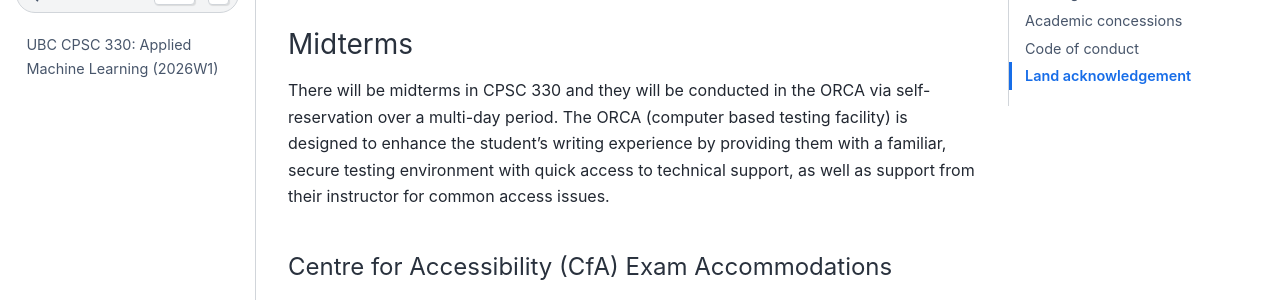
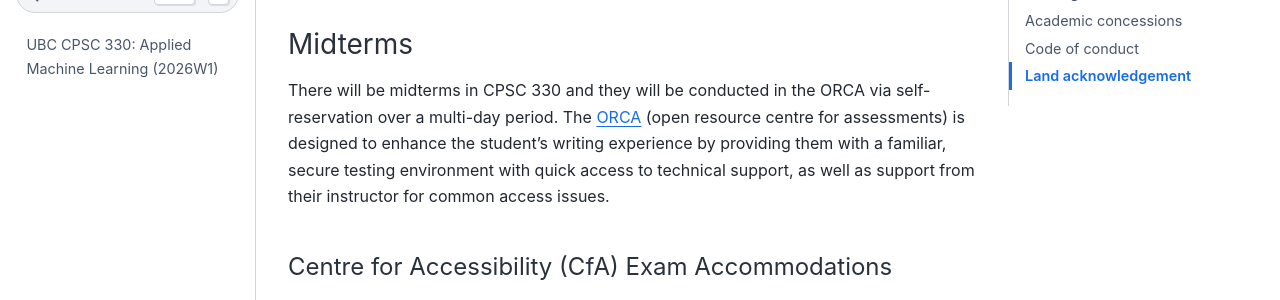
Before and after one commit to UBC-CS/cpsc330-2026W1, a Jupyter Book: the page built from syllabus.md, in a window 1280 px wide and 900 px high, scrolled down 5443 px. Shown: the part 180-480 px from the top of the window. Built offline with Jupyter Book 1.0.4 settings and Sphinx 7.4.7 and the Sphinx Book theme 1.1.4, drawn with Linux system fonts in a browser that asks for light colours; pages that are not in the unit, such as notebooks, are missing from menus; comment, search, counter and statistics services are not loaded.

Commit message:
minor changes

```diff
--- a/syllabus.md
+++ b/syllabus.md
@@ -153,7 +153,7 @@ Finally, always ask yourself: Is this tool helping me learn, or harming my learn
 ### Midterms
 
 There will be midterms in CPSC 330 and they will be conducted in the ORCA via self-reservation over a multi-day period.
-The ORCA (computer based testing facility) is designed to enhance the student’s writing experience by providing them with a familiar, secure testing environment with quick access to technical support, as well as support from their instructor for common access issues.
+The [ORCA](https://orca.ubc.ca) (open resource centre for assessments) is designed to enhance the student’s writing experience by providing them with a familiar, secure testing environment with quick access to technical support, as well as support from their instructor for common access issues.
 
 #### Centre for Accessibility (CfA) Exam Accommodations
 
```
